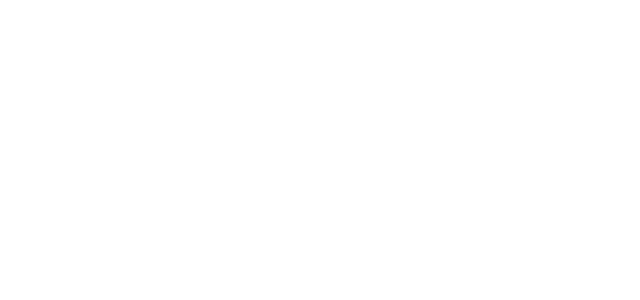
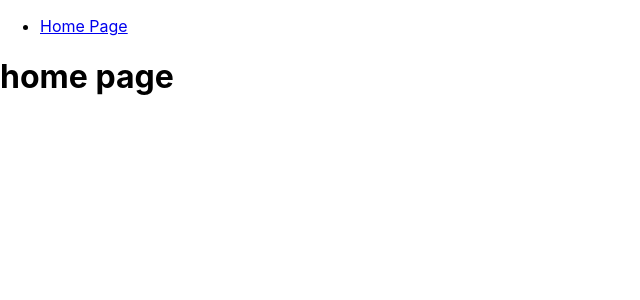
Before and after one commit to XX989tmx/amazon_clone_clientside, a React (Create React App) app: page /home in a window 1280 px wide. Shown: the top 300 px of the page, without its empty margins (0-640 px from the left). Built offline with nearby package versions, Linux system fonts and the light colour scheme.

Commit message:
adds home page

```diff
--- a/src/App.js
+++ b/src/App.js
@@ -7,18 +7,34 @@ import {
 } from "react-router-dom";
 import React from "react";
 import "./App.css";
+import Home from "./static/pages/Home";
 
 function App() {
   let routes;
   routes = (
     <Switch>
-      <Route></Route>
+      <Route path="/home">
+        <Home />
+      </Route>
     </Switch>
   );
 
   return (
     <div>
-      <Router>{routes}</Router>
+      <Router>
+      {/* temporary header */}
+        <div>
+          <nav>
+            <ul>
+              <li>
+                <Link to={"/home"}>Home Page</Link>
+              </li>
+            </ul>
+          </nav>
+        </div>
+        {/* main */}
+        <main> {routes}</main>
+      </Router>
     </div>
   );
 }
--- /dev/null
+++ b/src/static/pages/Home.js
@@ -0,0 +1,11 @@
+import React from 'react';
+
+const Home = () => {
+    return (
+        <div>
+            <h1>home page</h1>
+        </div>
+    );
+}
+
+export default Home;
```
